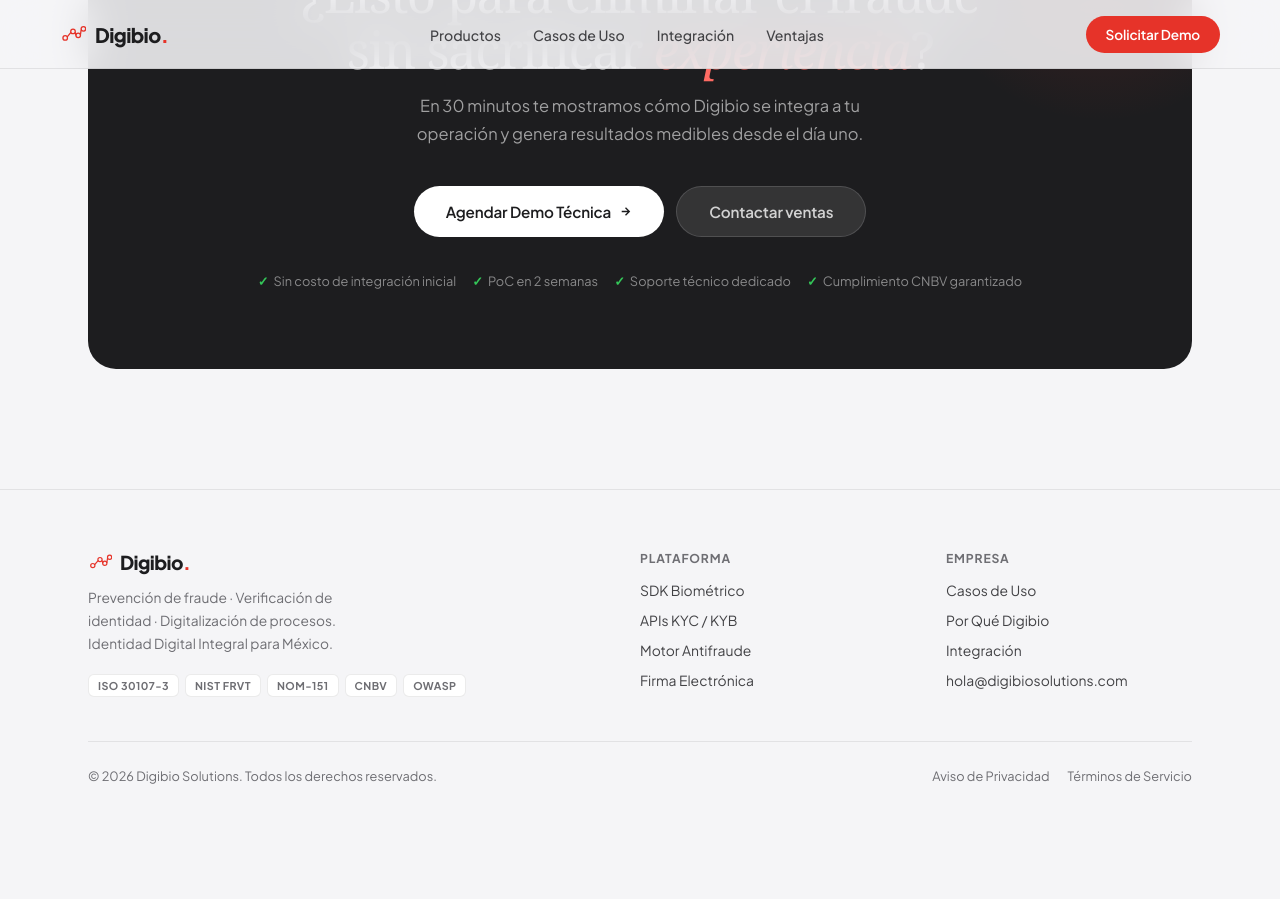
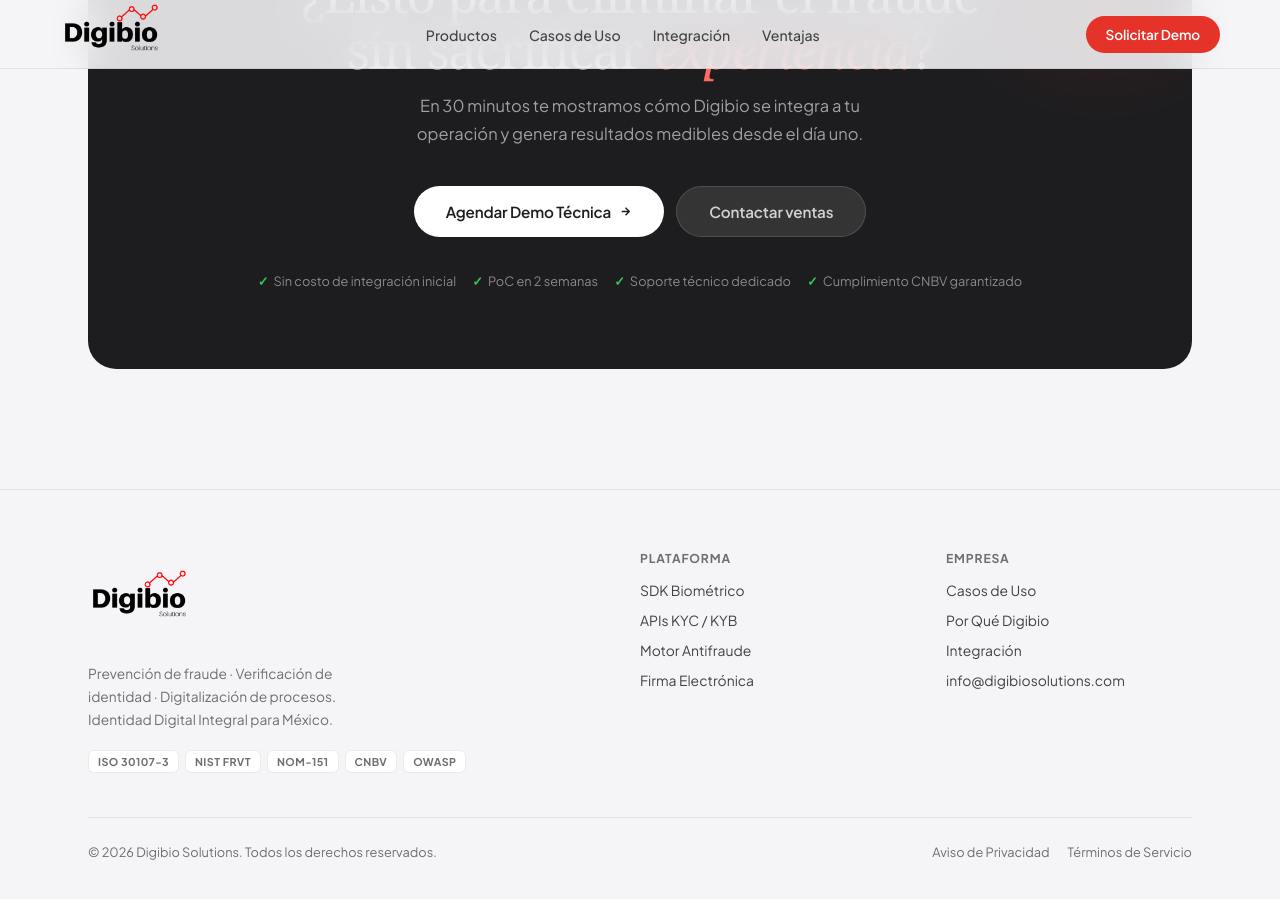
Before and after one commit to Digibiomx/digibiomx.github.io, a Jekyll site: the page index.html, which Jekyll copies as it is, in a window 1280 px wide and 900 px high, scrolled down 7854 px. Built offline with Jekyll 4.4.1, drawn with Linux system fonts in a browser that asks for light colours; some web fonts are replaced; before the commit the page ends 8678 px from its top, so only the background shows below that.

Commit message:
Logos Digibio

```diff
--- a/index.html
+++ b/index.html
@@ -88,7 +88,11 @@
       display: flex; align-items: center; justify-content: space-between; height: 68px;
     }
     .nav-logo { display: flex; align-items: center; gap: 9px; text-decoration: none; }
-    .nav-logo-wm { font-family: var(--font-body); font-weight: 800; font-size: 1.25rem; color: var(--text); letter-spacing: -0.03em; }
+    .nav-logo-img {
+        height: 100px;
+        width: auto;
+        object-fit: contain;
+    }
     .nav-logo-wm span { color: var(--red); }
     .nav-links { display: flex; align-items: center; gap: 4px; list-style: none; }
     .nav-links a { font-size: 0.88rem; font-weight: 500; color: var(--text2); text-decoration: none; padding: 7px 14px; border-radius: 8px; transition: all 0.18s; }
@@ -401,6 +405,11 @@
     footer { background: var(--bg); border-top: 1px solid var(--border); padding: 60px 0 40px; }
     .footer-inner { display: grid; grid-template-columns: 2fr 1fr 1fr; gap: 60px; margin-bottom: 44px; }
     .footer-logo { display: flex; align-items: center; gap: 8px; margin-bottom: 13px; text-decoration: none; }
+    .footer-logo-img {
+        height: 100px;
+        width: auto;
+        object-fit: contain;
+    }
     .footer-logo-n { font-size: 1.2rem; font-weight: 800; color: var(--text); letter-spacing: -0.03em; }
     .footer-logo-n span { color: var(--red); }
     .footer-tag { font-size: 0.86rem; color: var(--muted); line-height: 1.65; max-width: 256px; margin-bottom: 18px; }
@@ -462,17 +471,8 @@
 <nav id="navbar">
   <div class="nav-inner">
     <a href="#hero" class="nav-logo">
-      <svg width="26" height="26" viewBox="0 0 40 40" fill="none">
-        <circle cx="8" cy="26" r="3.5" stroke="#E63329" stroke-width="2"/>
-        <circle cx="20" cy="16" r="3.5" stroke="#E63329" stroke-width="2"/>
-        <circle cx="28" cy="22" r="3.5" stroke="#E63329" stroke-width="2"/>
-        <circle cx="36" cy="12" r="3.5" stroke="#E63329" stroke-width="2"/>
-        <line x1="11.5" y1="24" x2="16.5" y2="18" stroke="#E63329" stroke-width="2" stroke-linecap="round"/>
-        <line x1="23.5" y1="18" x2="24.5" y2="21.5" stroke="#E63329" stroke-width="2" stroke-linecap="round"/>
-        <line x1="31.5" y1="20.5" x2="32.5" y2="14" stroke="#E63329" stroke-width="2" stroke-linecap="round"/>
-      </svg>
-      <span class="nav-logo-wm">Digibio<span>.</span></span>
-    </a>
+        <img src="img/Digibio_Logo_Expanded.png" alt="Digibio Solutions" class="nav-logo-img"/>
+      </a>
     <ul class="nav-links">
       <li><a href="#productos">Productos</a></li>
       <li><a href="#casos">Casos de Uso</a></li>
@@ -833,8 +833,8 @@
         <h2 class="cta-t">¿Listo para eliminar el fraude<br/>sin sacrificar <em>experiencia</em>?</h2>
         <p class="cta-s">En 30 minutos te mostramos cómo Digibio se integra a tu operación y genera resultados medibles desde el día uno.</p>
         <div class="cta-btns">
-          <a href="mailto:hola@digibiosolutions.com" class="btn btn-w" style="font-size:0.95rem;padding:15px 32px;">Agendar Demo Técnica <svg width="13" height="13" viewBox="0 0 24 24" fill="none" stroke="currentColor" stroke-width="2.5"><path d="M5 12h14M12 5l7 7-7 7"/></svg></a>
-          <a href="mailto:hola@digibiosolutions.com" class="btn btn-gh" style="font-size:0.95rem;padding:15px 32px;">Contactar ventas</a>
+          <a href="mailto:info@digibiosolutions.com" class="btn btn-w" style="font-size:0.95rem;padding:15px 32px;">Agendar Demo Técnica <svg width="13" height="13" viewBox="0 0 24 24" fill="none" stroke="currentColor" stroke-width="2.5"><path d="M5 12h14M12 5l7 7-7 7"/></svg></a>
+          <a href="mailto:info@digibiosolutions.com" class="btn btn-gh" style="font-size:0.95rem;padding:15px 32px;">Contactar ventas</a>
         </div>
         <div class="cta-chips">
           <span class="cta-chip">Sin costo de integración inicial</span>
@@ -853,8 +853,7 @@
     <div class="footer-inner">
       <div>
         <a href="#hero" class="footer-logo">
-          <svg width="24" height="24" viewBox="0 0 40 40" fill="none"><circle cx="8" cy="26" r="3.5" stroke="#E63329" stroke-width="2"/><circle cx="20" cy="16" r="3.5" stroke="#E63329" stroke-width="2"/><circle cx="28" cy="22" r="3.5" stroke="#E63329" stroke-width="2"/><circle cx="36" cy="12" r="3.5" stroke="#E63329" stroke-width="2"/><line x1="11.5" y1="24" x2="16.5" y2="18" stroke="#E63329" stroke-width="2" stroke-linecap="round"/><line x1="23.5" y1="18" x2="24.5" y2="21.5" stroke="#E63329" stroke-width="2" stroke-linecap="round"/><line x1="31.5" y1="20.5" x2="32.5" y2="14" stroke="#E63329" stroke-width="2" stroke-linecap="round"/></svg>
-          <span class="footer-logo-n">Digibio<span>.</span></span>
+            <img src="img/Digibio_Logo_Expanded.png" alt="Digibio Solutions" class="footer-logo-img"/>
         </a>
         <p class="footer-tag">Prevención de fraude · Verificación de identidad · Digitalización de procesos. Identidad Digital Integral para México.</p>
         <div class="footer-badges"><span class="footer-badge">ISO 30107-3</span><span class="footer-badge">NIST FRVT</span><span class="footer-badge">NOM-151</span><span class="footer-badge">CNBV</span><span class="footer-badge">OWASP</span></div>
@@ -865,7 +864,7 @@
       </div>
       <div>
         <div class="footer-col-t">Empresa</div>
-        <ul class="footer-links"><li><a href="#casos">Casos de Uso</a></li><li><a href="#ventajas">Por Qué Digibio</a></li><li><a href="#flujo">Integración</a></li><li><a href="mailto:hola@digibiosolutions.com">hola@digibiosolutions.com</a></li></ul>
+        <ul class="footer-links"><li><a href="#casos">Casos de Uso</a></li><li><a href="#ventajas">Por Qué Digibio</a></li><li><a href="#flujo">Integración</a></li><li><a href="mailto:info@digibiosolutions.com">info@digibiosolutions.com</a></li></ul>
       </div>
     </div>
     <div class="footer-bot">
```
Also changed, not shown: img/Digibio_Logo_Expanded.png (added).
